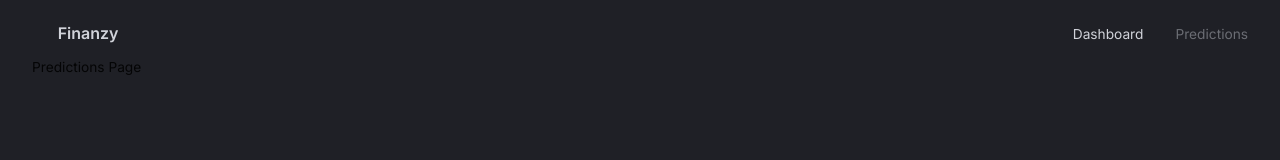
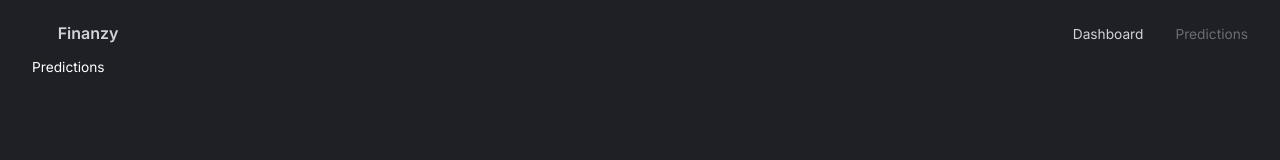
Before and after one commit to Naveen-works/Project-Finanzy, a React (Vite) app in the folder client/: page /predictions in a window 1280 px wide. Shown: the top 160 px of the page. Built offline with nearby package versions, Linux system fonts and the light colour scheme; some icons are missing.

Commit message:
Component initialization of Dash and predict

```diff
--- a/client/src/App.tsx
+++ b/client/src/App.tsx
@@ -4,6 +4,8 @@ import { useMemo } from "react"
 import { themeSettings } from "./theme"
 import { BrowserRouter, Route, Routes } from "react-router-dom";
 import Navbar from "./scenes/navbar";
+import Dashboard from "./scenes/dashboard"
+import Predictions from "./scenes/predictions"
 
 
 
@@ -18,8 +20,8 @@ function App() {
                 <Box width="100%" height="100%" padding =" 1rem 2rem 4rem 2rem">
                   <Navbar/>
                   <Routes>
-                    <Route path="/" element={<div>Dashboard Page</div>}/>
-                    <Route path="/predictions" element={<div>Predictions Page</div>}/>
+                    <Route path="/" element={<Dashboard/>}/>
+                    <Route path="/predictions" element={<Predictions/>}/>
                   </Routes>
                 </Box>
          </ThemeProvider>
--- /dev/null
+++ b/client/src/scenes/dashboard/index.tsx
@@ -0,0 +1,13 @@
+import React from 'react'
+
+
+
+const Dashboard= () => {
+    return (
+        <div style={{ color: 'white' }}>
+            Dashboard
+        </div>
+    )
+}
+
+export default Dashboard;
--- /dev/null
+++ b/client/src/scenes/predictions/index.tsx
@@ -0,0 +1,13 @@
+import React from 'react'
+
+
+
+const Predictions= () => {
+    return (
+        <div  style={{ color: 'white' }}>
+            Predictions
+        </div>
+    )
+}
+
+export default Predictions;
```
